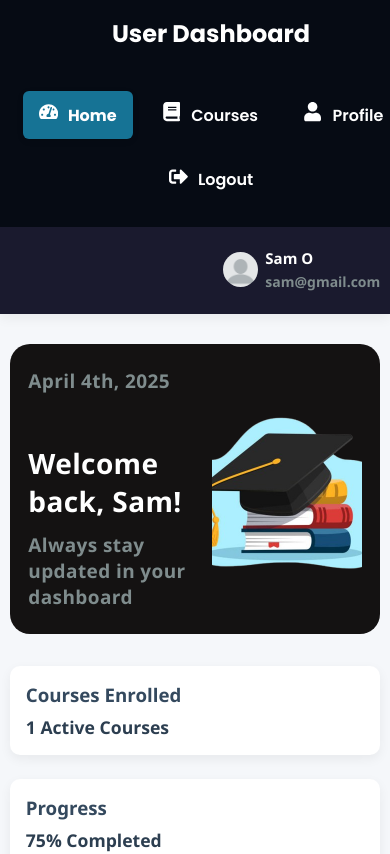
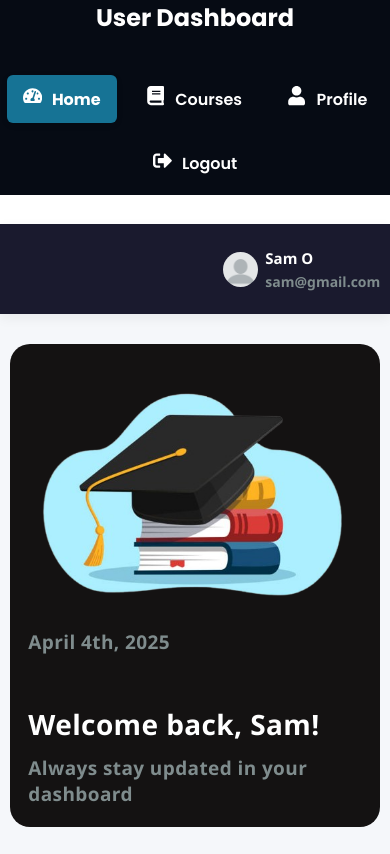
Before and after one commit to bwire-official/wish-consultt, a Next.js app: page /user-dashboard in a window 390 px wide. Shown: the top 854 px of the page. Built offline with nearby package versions, Linux system fonts and the light colour scheme.

Commit message:
update 4

```diff
--- a/src/app/admin-dashboard/AdminDashboard.css
+++ b/src/app/admin-dashboard/AdminDashboard.css
@@ -6,7 +6,7 @@
   }
   @media (max-width: 768px){
     .admin-dashboard {
-      margin-top: 14rem;
+      margin-top: 8rem;
     }
   }
   .admin-header{
@@ -203,5 +203,26 @@
 
     .admin-card {
       padding: 1rem;
+      background-color: red;
     }
   }
+
+  @media (max-width: 550px){
+    .welcome-card .wc div{
+      width: 100%;
+      margin-top: 20px;
+    }
+    .welcome-card .wc img{
+      width: 100%;
+    }
+  }
+
+  @media (max-width: 768px){
+    .dashboardContent {
+      width: 100%;
+      margin-top: 40px;
+    }
+    .sidebar{
+      padding: unset;
+    }
+  }
--- a/src/app/admin-dashboard/Dashboard.module.css
+++ b/src/app/admin-dashboard/Dashboard.module.css
@@ -10,9 +10,21 @@
 }
 
 @media (max-width: 768px){
+  .dashboardContainer{
+    margin-top: 11rem;
+  }
+  .dashboardContainer .header{
+    font-size: 21px;
+  }
+  .dashboardContainer h2{
+    font-size: 20px;
+  }
   .dashboardContent {
     width: 100%;
     margin-top: 40px;
+  }
+  .sidebar{
+    padding: unset;
   }
 }
 
@@ -21,8 +33,8 @@
   width: 220px;
   background-color: #060b14;
   color: white;
+  height: 100vh;
   padding: 2rem 1rem;
-  height: 100vh;
   /* position: fixed; */
   top: 0;
   left: 0;
@@ -80,24 +92,7 @@
 }
 
 /* Responsive */
-@media (max-width: 768px) {
-  .sidebar {
-    /* position: absolute; */
-    width: 100%;
-    height: auto;
-    padding: 1rem;
-  }
 
-  .sidebar ul {
-    display: flex;
-    justify-content: space-around;
-    flex-wrap: wrap;
-  }
-
-  .sidebar li {
-    margin: 0.5rem 0;
-  }
-}
 
 
 .tableWrapper {
@@ -108,6 +103,7 @@
 .container {
   max-width: 1000px;
   margin: 2rem auto;
+  margin-top: 12rem;
   padding: 1.5rem;
   background-color: #f9fafb;
   border-radius: 10px;
@@ -665,3 +661,36 @@
 .claudeContainer input:checked + .slider:before {
   transform: translateX(22px);
 }
+
+@media (max-width: 768px) {
+  .sidebar {
+    /* position: absolute; */
+    width: 100%;
+    height: auto;
+    padding: 0 !important;
+  }
+
+  .sidebar ul {
+    display: flex;
+    justify-content: space-around;
+    flex-wrap: wrap;
+  }
+
+  .sidebar li {
+    margin: 0.5rem 0;
+  }
+  .claudeContainer{
+    margin-top: 11rem;
+  }
+}
+
+@media (max-width: 550px) {
+  .courseCard {
+    width: 100%;
+
+  }
+  .courseCard .courseCardTop{
+    flex-direction: column-reverse;
+    gap: 5px;
+  }
+}
--- a/src/app/affiliate/AffiliateDashboard.css
+++ b/src/app/affiliate/AffiliateDashboard.css
@@ -78,6 +78,16 @@
 
 
 @media (max-width: 768px){
+  .welcome-card .wc div{
+    width: 100%;
+    margin-top: 20px;
+  }
+
+
+
+  .welcome-card .wc img{
+    width: 100%;
+  }
   .affiliate-dashboard {
     margin-top: 14rem;
   }
@@ -171,3 +181,10 @@
 .status.pending {
   color: #f1c40f;
 }
+
+@media (max-width: 768px){
+
+  .sidebar{
+    padding: unset;
+  }
+}
--- a/src/app/affiliate/Dashboard.module.css
+++ b/src/app/affiliate/Dashboard.module.css
@@ -85,7 +85,7 @@
       /* position: absolute; */
       width: 100%;
       height: auto;
-      padding: 1rem;
+      padding: 0 !important;
     }
 
     .sidebar ul {
@@ -529,3 +529,34 @@
   .sContainer .submitBtn:hover {
     background-color: #1e40af;
   }
+
+  @media (max-width: 768px){
+    .rContainer{
+      margin-top: 13rem;
+    }
+    .sidebar{
+      padding: unset;
+    }
+    .affiliateContainer{
+      margin-top: 13rem;
+    }
+    .eContainer{
+      margin-top: 13rem;
+    }
+    .pContainer{
+      margin-top: 13rem;
+    }
+    .sContainer{
+      margin-top: 13rem;
+    }
+  }
+
+  @media screen and (max-width:550px){
+    .affiliateContainer .title{
+      font-size: 22px;
+    }
+    .affiliateContainer .label {
+      font-size: 16px;
+
+    }
+  }
--- a/src/app/globals.css
+++ b/src/app/globals.css
@@ -38,6 +38,7 @@ body {
   width: 100%;
   background-color: #167395;
 }
+
 
 
 /* General Header Styling */
@@ -687,7 +688,8 @@ button{
   width: 240px;
   background-color: #1a1a2e;
   color: #fff;
-  padding: 20px;
+  padding: 0px;
+  z-index: 1000000;
 }
 
 .sidebar h2 {
@@ -698,7 +700,8 @@ button{
 
 .sidebar ul {
   list-style: none;
-  padding: 0;
+  padding: 0 !important;
+  margin: 0 !important;
 }
 
 .sidebar ul li {
@@ -858,6 +861,22 @@ button{
   .successes .success .success-flex .succ-masked{
     width: 100%;
   }
+  .footer-logo h2{
+    font-size: 21px;
+  }
+  .footer-links h3, .footer-social h3{
+    font-size: 18px;
+  }
+  .footer-links li{
+    font-size: 14px;
+  }
+}
+
+@media (max-width: 550px){
+  .welcome-card .wc{
+    flex-direction:column-reverse;
+  }
+
 }
 
 @media (max-width: 500px){
--- a/src/app/user-dashboard/Dashboard.module.css
+++ b/src/app/user-dashboard/Dashboard.module.css
@@ -21,7 +21,6 @@
     width: 220px;
     background-color: #060b14;
     color: white;
-    padding: 2rem 20px;
     height: 100vh;
     position: fixed;
     top: 0;
@@ -88,13 +87,14 @@
       /* position: absolute; */
       width: 100%;
       height: auto;
-      padding: 1rem;
     }
 
     .sidebar ul {
       display: flex;
       justify-content: space-around;
       flex-wrap: wrap;
+      margin: 0;
+      padding: 0;
     }
 
     .sidebar li {
@@ -583,3 +583,15 @@
     color: #fff;
     letter-spacing: .4px;
    }
+   @media screen and (max-width: 768px){
+    .pcontainer{
+      margin-top: 230px;
+    }
+   }
+
+   @media screen and (max-width: 650px){
+    .coursesgroup .eachcourse{
+      width: 100%;
+    }
+
+   }
--- a/src/app/user-dashboard/StudentDashboard.css
+++ b/src/app/user-dashboard/StudentDashboard.css
@@ -189,3 +189,15 @@
       padding: 1rem;
     }
   }
+
+
+  @media (max-width: 550px){
+
+    .welcome-card .wc div{
+      width: 100%;
+    }
+    .welcome-card .wc img{
+      width: 100%;
+      margin-bottom: 15px;
+    }
+  }
```
